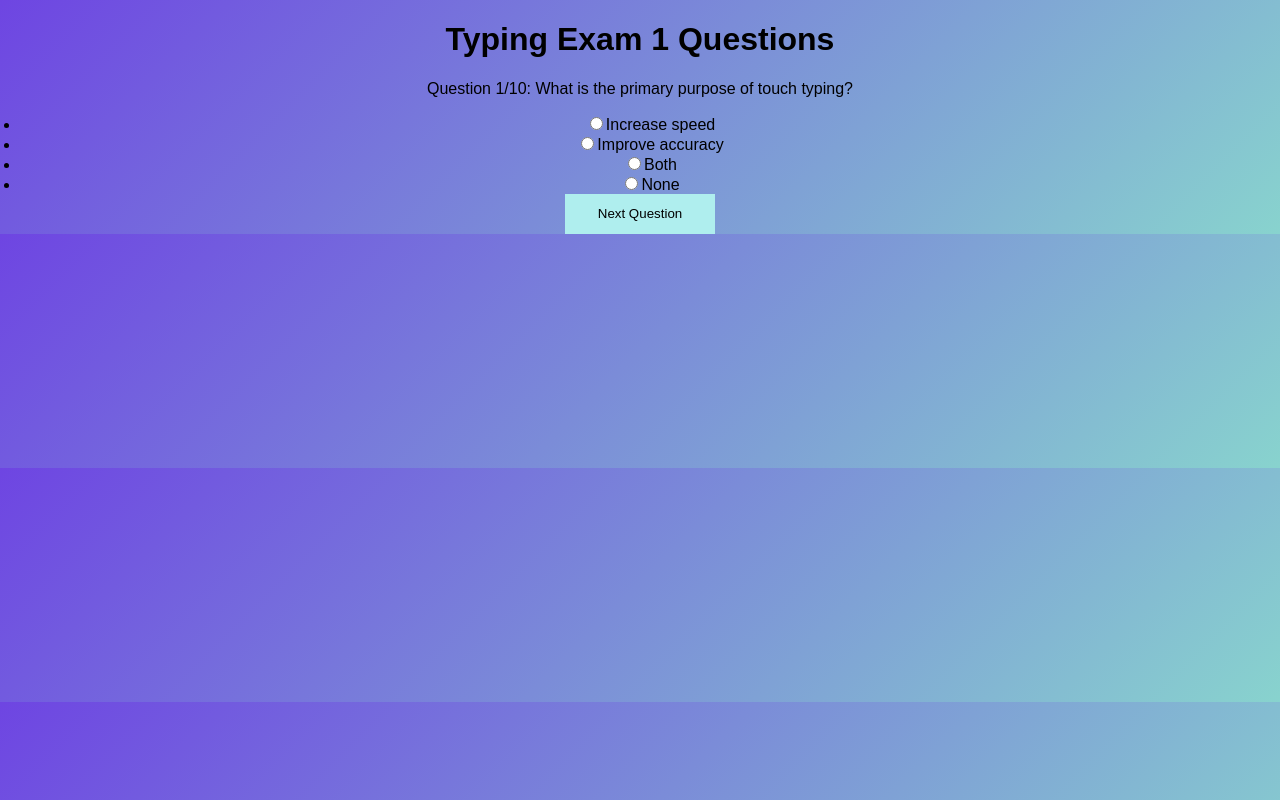
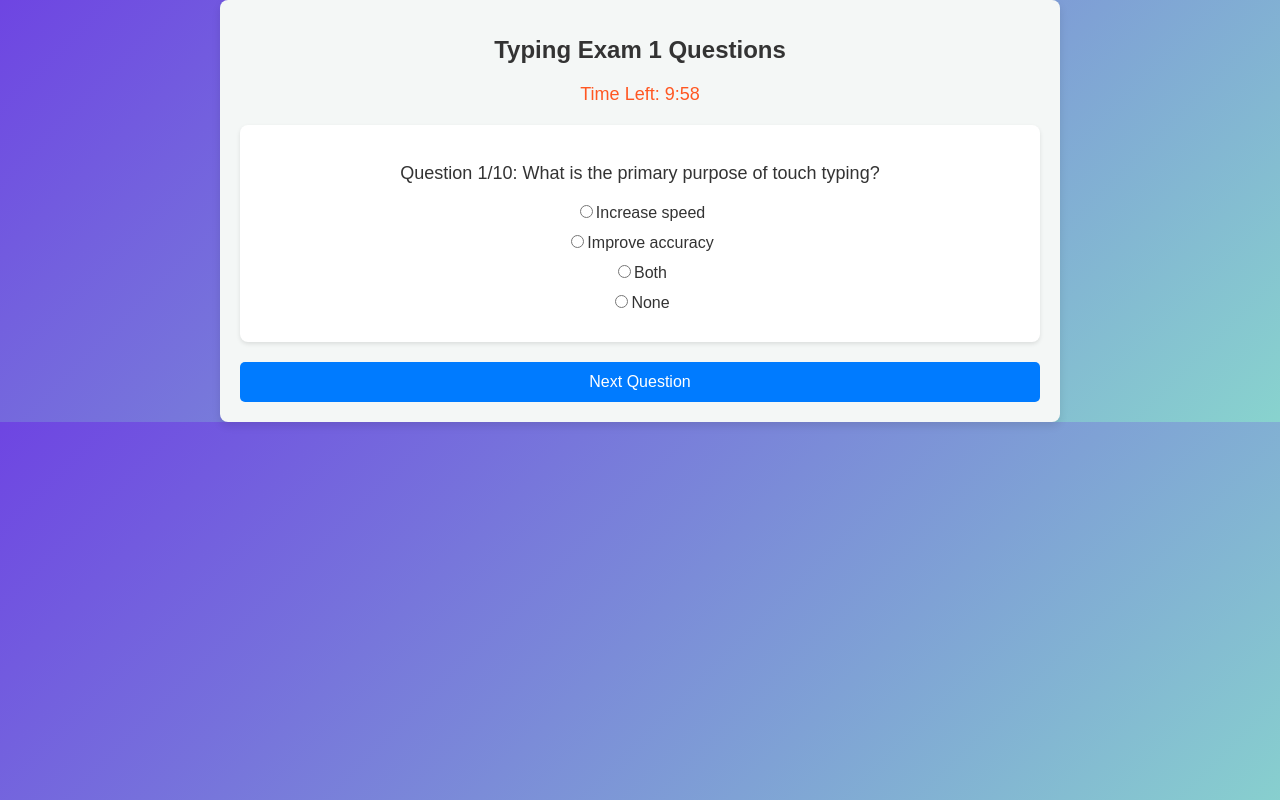
Before and after one commit to vinayakac/mcq, a React (Create React App) app in the folder webfront/: page /exams in a window 1280 px wide. Both pictures are taken after a click on the button "Typing Exam 1". Built offline with nearby package versions, Linux system fonts and the light colour scheme.

Commit message:
changing some format

```diff
--- a/webfront/src/components/Courses.css
+++ b/webfront/src/components/Courses.css
@@ -37,7 +37,7 @@
 
   .courses button {
     padding: 10px 15px; /* Space inside the button */
-    background-color:paleturquoise; /* Dark blue background for the button */
+    background-color:powderblue; /* Dark blue background for the button */
     color: black; /* White text for the button */
     border: none; /* No border */
     border-radius: 5px; /* Rounded corners */
@@ -46,5 +46,5 @@
   }
 
   .courses button:hover {
-    background-color:powderblue; /* Darker blue on hover */
+    background-color:paleturquoise; /* Darker blue on hover */
   }
--- a/webfront/src/components/Exams.css
+++ b/webfront/src/components/Exams.css
@@ -27,7 +27,8 @@
   }
 
   button {
-    background-color: #4caf50;
+
+    background-color: paleturquoise;
     color: white;
     border: none;
     padding: 5px 10px;
@@ -37,5 +38,5 @@
   }
 
   button:hover {
-    background-color: #45a049;
+    background-color: paleturquoise;
   }
--- a/webfront/src/components/McqExam.css
+++ b/webfront/src/components/McqExam.css
@@ -1,41 +1,123 @@
-.exams {
-    margin: 20px;
+.mcq-exam-container {
+  max-width: 800px;
+  margin: 0 auto;
+  padding: 20px;
+  background-color: #f4f7f6;
+  border-radius: 8px;
+  box-shadow: 0 4px 8px rgba(0, 0, 0, 0.1);
 }
 
-  table {
+.exam-title {
+  text-align: center;
+  color: #333;
+  margin-bottom: 20px;
+  font-size: 24px;
+}
+
+.timer {
+  text-align: center;
+  font-size: 18px;
+  color: #ff5722;
+  margin-bottom: 20px;
+}
+
+.question-card {
+  background-color: #fff;
+  padding: 20px;
+  border-radius: 8px;
+  margin-bottom: 20px;
+  box-shadow: 0 2px 4px rgba(0, 0, 0, 0.1);
+}
+
+.question-text {
+  font-size: 18px;
+  font-weight: 500;
+  color: #333;
+}
+
+.options-list {
+  list-style-type: none;
+  padding: 0;
+}
+
+.option-item {
+  margin: 10px 0;
+}
+
+.option-item label {
+  font-size: 16px;
+  color: #333;
+}
+
+.option-correct {
+  background-color: #d4edda; /* Light green for correct answers */
+  color: #155724; /* Dark green text */
+  padding: 5px;
+  border-radius: 4px;
+}
+
+.option-wrong {
+  background-color: #f8d7da; /* Light red for wrong answers */
+  color: #721c24; /* Dark red text */
+  padding: 5px;
+  border-radius: 4px;
+}
+
+.btn-next, .btn-submit {
+  display: block;
+  background-color: #007bff;
+  color: white;
+  padding: 10px 15px;
+  text-align: center;
+  border: none;
+  border-radius: 5px;
+  cursor: pointer;
   width: 100%;
-    border-collapse: collapse;
+  font-size: 16px;
   margin-top: 20px;
 }
 
-  table,
-  th,
-  td {
-    border: 1px solid #ddd;
+.btn-next:hover, .btn-submit:hover {
+  background-color: #0056b3;
 }
 
-  th,
-  td {
-    padding: 8px;
-    text-align: left;
-    vertical-align: top; /* Ensures proper alignment for multiple students */
+.score-section {
+  text-align: center;
+  margin-top: 20px;
 }
 
-  ul {
-    padding-left: 20px;
-    margin: 0;
+.results-list {
+  list-style: none;
+  padding: 0;
 }
 
-  button {
-    background-color:paleturquoise;
-    color: black;
-    border: none;
-    padding: 5px 10px;
-    cursor: pointer;
-    width: 150px;
-  height: 40px;
+.correct {
+  color: green;
 }
 
-  button:hover {
-    background-color: powderblue;
+.incorrect {
+  color: red;
 }
+
+.no-questions {
+  text-align: center;
+  color: #333;
+  font-size: 16px;
+}
+.btn-view-answers {
+  display: block;
+  background-color: #007bff;
+  color: white;
+  padding: 10px 15px;
+  text-align: center;
+  border: none;
+  border-radius: 5px;
+  cursor: pointer;
+  margin-top: 10px;
+  width: 100%;
+  font-size: 16px;
+}
+
+.btn-view-answers:hover {
+  background-color: #0056b3;
+}
--- a/webfront/src/components/McqExam.js
+++ b/webfront/src/components/McqExam.js
@@ -1,18 +1,27 @@
-// src/components/McqExam.js
-import React, { useState } from "react";
+import React, { useState, useEffect } from "react";
 import { useParams } from "react-router-dom";
-import mcqData from "../data/mcqData"; // Import the MCQ data
+import mcqData from "../data/mcqData"; // Import your MCQ data
 import "./McqExam.css"; // Import the CSS file for styling
 
 function McqExam() {
   const { exam } = useParams(); // Get the exam name from the URL parameters
-
-  // Get the questions for the specific exam
-  const questions = mcqData[exam] || [];
+  const questions = mcqData[exam] || []; // Get questions for the specific exam
   const [selectedAnswers, setSelectedAnswers] = useState({}); // To store selected answers
   const [score, setScore] = useState(null); // To store the score after submission
   const [results, setResults] = useState([]); // To store results for each question
-  const [currentQuestionIndex, setCurrentQuestionIndex] = useState(0); // To track the current question
+  const [currentQuestionIndex, setCurrentQuestionIndex] = useState(0); // Track the current question
+  const [timeLeft, setTimeLeft] = useState(600); // Time limit in seconds
+  const [showAnswers, setShowAnswers] = useState(false); // State to toggle answer visibility
+
+  // Countdown timer
+  useEffect(() => {
+    if (timeLeft > 0) {
+      const timerId = setTimeout(() => setTimeLeft(timeLeft - 1), 1000);
+      return () => clearTimeout(timerId);
+    } else {
+      handleSubmit(); // Auto-submit when time runs out
+    }
+  }, [timeLeft]);
 
   const handleChange = (questionIndex, selectedOption) => {
     setSelectedAnswers((prev) => ({
@@ -26,57 +35,73 @@ function McqExam() {
   };
 
   const handleSubmit = (e) => {
-    e.preventDefault();
+    if (e) e.preventDefault();
     let totalScore = 0;
     const newResults = questions.map((questionData, index) => {
       const isCorrect = selectedAnswers[index] === questionData.answer;
       if (isCorrect) totalScore += 1;
-      return { questionData, isCorrect }; // Store the question data and if it's correct
+      return { ...questionData, isCorrect, selected: selectedAnswers[index] }; // Store correctness and selected answer
     });
-    setScore(totalScore); // Set the final score
-    setResults(newResults); // Store the results
+    setScore(totalScore);
+    setResults(newResults); // Set the results state
+  };
+
+  const formatTime = (seconds) => {
+    const minutes = Math.floor(seconds / 60);
+    const remainingSeconds = seconds % 60;
+    return `${minutes}:${remainingSeconds < 10 ? "0" : ""}${remainingSeconds}`;
+  };
+
+  const toggleShowAnswers = () => {
+    setShowAnswers(!showAnswers);
   };
 
   return (
-    <div>
-      <h1>{exam} Questions</h1>
+    <div className="mcq-exam-container">
+      <h1 className="exam-title">{exam} Questions</h1>
+      <div className="timer">
+        Time Left: <span>{formatTime(timeLeft)}</span>
+      </div>
       {questions.length > 0 ? (
         <>
-          <form onSubmit={handleSubmit}>
-            <div className="question">
-              <p>
+          <form onSubmit={handleSubmit} className="question-form">
+            <div className="question-card">
+              <p className="question-text">
                 Question {currentQuestionIndex + 1}/{questions.length}:{" "}
                 {questions[currentQuestionIndex].question}
               </p>
-              <ul>
+              <ul className="options-list">
                 {questions[currentQuestionIndex].options.map(
                   (option, optionIndex) => {
-                    const userAnswer = selectedAnswers[currentQuestionIndex];
-                    const isCorrect = results[currentQuestionIndex]?.isCorrect;
-                    let optionClass = ""; // Default class
+                    const result = results[currentQuestionIndex]; // Fetch result after submission
+                    let optionClass = "";
 
-                    // Determine the class based on user answer and correctness
-                    if (userAnswer === option) {
-                      optionClass = isCorrect ? "correct" : "incorrect"; // Correct or incorrect
-                    } else if (
-                      isCorrect === false &&
-                      option === questions[currentQuestionIndex].answer
-                    ) {
-                      optionClass = "correct"; // Show the correct answer
+                    // Determine class based on answer and correctness
+                    if (result) {
+                      if (option === result.answer) {
+                        optionClass = "option-correct"; // Correct answer
+                      } else if (option === result.selected) {
+                        optionClass = "option-wrong"; // Wrong answer
+                      }
                     }
 
                     return (
-                      <li key={optionIndex} className={optionClass}>
+                      <li
+                        key={optionIndex}
+                        className={`option-item ${optionClass}`}
+                      >
                         <label>
                           <input
                             type="radio"
-                            name={`question-${currentQuestionIndex}`} // Group by question index
+                            name={`question-${currentQuestionIndex}`}
                             value={option}
-                            checked={userAnswer === option} // Check if this option is selected
+                            checked={
+                              selectedAnswers[currentQuestionIndex] === option
+                            }
                             onChange={() =>
                               handleChange(currentQuestionIndex, option)
-                            } // Handle answer selection
-                            disabled={score !== null} // Disable radio buttons after submission
+                            }
+                            disabled={score !== null} // Disable input after submission
                           />
                           {option}
                         </label>
@@ -87,26 +112,50 @@ function McqExam() {
               </ul>
             </div>
 
-            {/* Show "Next Question" button if not on the last question */}
             {currentQuestionIndex < questions.length - 1 && (
-              <button type="button" onClick={handleNextQuestion}>
+              <button
+                type="button"
+                className="btn-next"
+                onClick={handleNextQuestion}
+              >
                 Next Question
               </button>
             )}
-            {/* Show "Submit Answers" button if on the last question */}
             {currentQuestionIndex === questions.length - 1 && (
-              <button type="submit">Submit Answers</button>
+              <button type="submit" className="btn-submit">
+                Submit Answers
+              </button>
             )}
           </form>
 
           {score !== null && (
-            <h2>
-              Your Score: {score}/{questions.length}
-            </h2>
+            <div className="score-section">
+              <h2>
+                Your Score: {score}/{questions.length}
+              </h2>
+              <button onClick={toggleShowAnswers} className="btn-view-answers">
+                {showAnswers ? "Hide Answers" : "View Answers"}
+              </button>
+              {showAnswers && (
+                <ul className="results-list">
+                  {results.map((result, index) => (
+                    <li
+                      key={index}
+                      className={result.isCorrect ? "correct" : "incorrect"}
+                    >
+                      Q{index + 1}: {result.question} -{" "}
+                      {result.isCorrect ? "Correct" : "Wrong"} (Your Answer:{" "}
+                      {result.selected || "Not Answered"})<br />
+                      <strong>Correct Answer: {result.answer}</strong>
+                    </li>
+                  ))}
+                </ul>
+              )}
+            </div>
           )}
         </>
       ) : (
-        <p>No questions available for this exam.</p>
+        <p className="no-questions">No questions available for this exam.</p>
       )}
     </div>
   );
--- a/webfront/src/components/Sidebar.js
+++ b/webfront/src/components/Sidebar.js
@@ -6,7 +6,7 @@ import "./Sidebar.css"; // Import sidebar styles
 function Sidebar() {
   return (
     <div className="sidebar">
-      <h3>MCQ APP</h3>
+      <h3>MCQ APP APPLICATION</h3>
       <ul>
         <li>
           <Link to="/dashboard">Dashboard</Link>
```
Also changed, not shown: webfront/src/components/Students.css (+13 -8 lines), webfront/src/components/Students.js (+89 -22 lines), webfront/src/layouts/Layout.css (+30 -30 lines), webfront/src/layouts/Layout.jsx (+42 -7 lines). Lines whose indentation alone changed are shown as unchanged.
